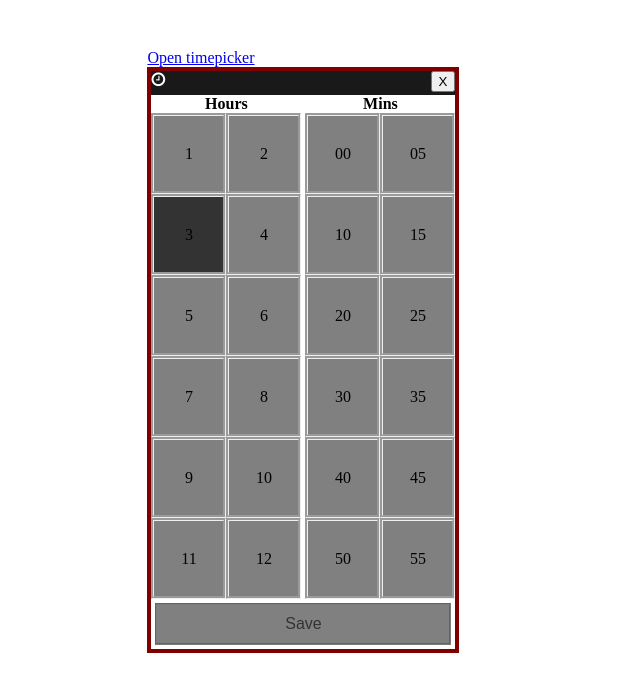
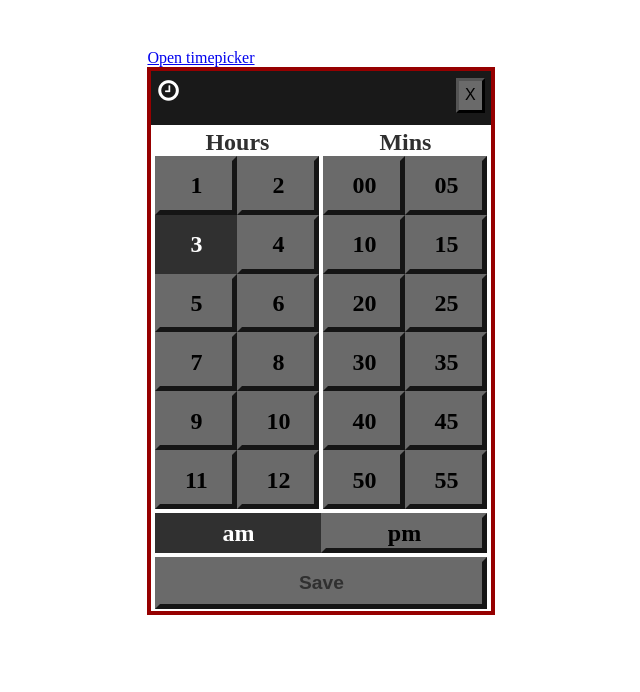
Before and after one commit to styx/calendar, a plain HTML site: page index.html in a window 1280 px wide. Both pictures are taken after a click on the link "Open timepicker". Shown: the whole page, without its empty margins (439-1079 px from the left). Drawn offline with Linux system fonts and the light colour scheme.

Commit message:
Styling for view

```diff
--- a/css/index.css
+++ b/css/index.css
@@ -1,3 +1,10 @@
+:root {
+  --light-grey:#6A6A6A;
+  --dark-grey: #303030;
+  --base-red: #960000;
+  --base-green: #007800;
+}
+
 .main {
   align-items: center;
   display: flex;
@@ -11,31 +18,46 @@
 }
 
 .ztimep {
-  border: 4px maroon solid;
+  border: 4px var(--base-red) solid;
   display: none;
   position: absolute;
   z-index: 1000;
+  width: 340px;
+  height: 540px;
+  background: white;
+}
+
+.ztimep .ztimep-controls {
+  height: 100%;
 }
 
 .ztimep-save {
-  background-color: darkgreen;
-  border-style: groove;
+  background-color: var(--base-green);
+  border-color: var(--base-green);
+  border-style: outset;
+  border-width: 5px;
   color: white;
   font-size: 1rem;
   padding-bottom: 10px;
   padding-top: 10px;
   text-align: center;
   width: 100%;
+  font-weight: bold;
+  font-size: 120%;
 }
 
 .ztimep-save-wrapper {
-  padding: 4px;
+  padding-right: 4px;
+  padding-bottom: 4px;
+  padding-left: 4px;
+  height: 10%;
 }
 
 .ztimep-save:disabled,
 .ztimep-save[disabled]{
-  background-color: gray;
-  color: #333;
+  background-color: var(--light-grey);
+  border-color: var(--light-grey);
+  color: var(--dark-grey);
 }
 
 /* Header */
@@ -43,50 +65,84 @@
   background-color: #191919;
   clear: both;
   width: 100%;
-  height: 24px;
+  height: 10%;
 }
 
 .ztimep-header .fa-clock-o {
   color: white;
+  float: left;
+  margin: 2%;
+  font-size: 150%;
 }
 
 .ztimep-header-label {
   color: white;
   float: left;
+  margin: 1%;
+  font-weight: bold;
+  font-size: 190%;
+}
+
+.table-title {
+  font-size: 150%;
+  color: var(--dark-grey)
 }
 
 .ztimep-header-input {
   display: none;
   float: left;
+  margin: 1%;
+  height: 65%;
+  font-size: 90%;
+  width: 30%;
 }
 
 .ztimep-close {
   float: right;
+  margin: 2%;
+  height: 65%;
+  border-style: outset;
+  border-width: 3px;
+  background: var(--light-grey);
+  font-size: 100%;
 }
 
 /* Table */
 .ztimep-table {
   table-layout: fixed;
-  width: 304px;
+  padding: 4px;
+  width: 100%;
+  height: 80%;
+}
+
+@media (max-width: 420px) {
+  .ztimep-table {
+    height: 76%;
+  }
 }
 
 .ztimep-table thead {
   font-weight: bold;
   text-align: center;
+  font-size: 100%;
 }
 
 .ztimep-table tbody td {
   padding: 0;
   text-align: center;
-  width: 75px;
-  height: 75px;
+  font-weight: bold;
   position: relative;
-  border-style: groove;
-  background-color: grey;
+  border-style: outset;
+  border-width: 5px;
+  border-color: var(--light-grey);
+  background-color: var(--light-grey);
+  font-size: 150%;
 }
 
 .ztimep-table tbody tr .active {
-  background-color: #333;
+  background-color: var(--dark-grey);
+  color: white;
+  border-style: unset;
 }
 
 .ztimep-table tbody td div {
@@ -101,3 +157,17 @@
   border-style: none;
   background-color: white;
 }
+
+.ztimep-table .ztimep-table-horizontal-splitter {
+  height: 4px;
+  border-style: none;
+  background-color: white;
+}
+
+.ztimep-table .ztimep-table-am {
+  height: 30px;
+}
+
+.ztimep-table .ztimep-table-pm {
+  height: 30px;
+}
--- a/index.html
+++ b/index.html
@@ -2,6 +2,7 @@
 <html lang="en" dir="ltr">
   <head>
     <meta charset="utf-8">
+    <meta name="viewport" content="width=device-width, initial-scale=1">
     <title>Calendar</title>
     <link href="./css/index.css" rel="stylesheet" media="all">
     <link href="./css/font-awesome.css" rel="stylesheet" media="all"/>
--- a/index.js
+++ b/index.js
@@ -2,7 +2,7 @@
   $('#open-timepicker').ztimep({
     hour: '3',
     ampm: 'am',
-    duration: true,
+    duration: false,
     clickEvents: {
       onSave: function(h, m, ampm) {
         console.log(h, ':', m, ampm);
--- a/timepicker.js
+++ b/timepicker.js
@@ -16,6 +16,7 @@
   var ztimepTemplate =
   "<div class='ztimep-controls'>" +
     "<div class='ztimep-header'>" +
+      "<i class='fa fa-clock-o' aria-hidden='true'></i>" +
       "<div class='ztimep-header-label'>" +
         "<%= saveEnabled ? hour + ':' + min + (inNormalMode ? (' ' + ampm) : '') : '' %>" +
       "</div>" +
@@ -23,15 +24,14 @@
       "<button class='ztimep-close'>" +
         "X" +
       "</button>"+
-      "<i class='fa fa-clock-o' aria-hidden='true'></i>" +
     "</div>" +
     "<table class='ztimep-table' border='0' cellspacing='0' cellpadding='0'>" +
       "<thead>" +
           "<tr class='ztimep-table-header'>" +
-            "<td colspan='2'>Hours</td>" +
+            "<td class='table-title' colspan='2'>Hours</td>" +
             "<td class='ztimep-table-vertical-splitter'></td>" +
             "<td class='ztimep-table-vertical-splitter'></td>" +
-            "<td colspan='2'>Mins</td>" +
+            "<td class='table-title' colspan='2'>Mins</td>" +
           "</tr>" +
       "</thead>" +
       "<tbody>" +
@@ -84,6 +84,7 @@
           "<td class='ztimep-table-min <%= min === '55' ? 'active' : '' %>'><div>55</div></td>" +
         "</tr>" +
         "<% if (inNormalMode) {%>" +
+          "<tr class='ztimep-table-horizontal-splitter'></tr>" +
           "<tr class='ztimep-table-ampm'>" +
             "<td colspan='3' class='ztimep-table-am <%= ampm === 'am' ? 'active' : '' %>'><div>am</div></td>" +
             "<td colspan='3' class='ztimep-table-pm <%= ampm === 'pm' ? 'active' : '' %>'><div>pm</div></td>" +
@@ -119,6 +120,7 @@
       headerLabel: 'ztimep-header-label',
       selectAm: 'ztimep-table-am',
       selectPm: 'ztimep-table-pm',
+      modal: 'ztimep-controls',
     },
   };
 
@@ -158,8 +160,8 @@
 
     this.calendarContainer = $('.ztimep', this.element);
 
+    this.render();
     this.bindEvents();
-    this.render();
   }
 
   ZTimeP.prototype.bindEvents = function () {
@@ -184,6 +186,8 @@
       .off(onClickEventName, '.' + targets.close)
       .off('focusout.ztimep', '.' + targets.headerInput);
 
+    $(document).off('keydown.ztimep');
+
     data = {
       context: this
     };
@@ -198,7 +202,20 @@
       .on(onClickEventName, '.' + targets.selectPm, data, this.selectAmPm)
       .on(onClickEventName, '.' + targets.close, data, this.close)
       .on('focusout.ztimep', '.' + targets.headerInput, data, this.outOfManualMode);
-  };
+
+    $(document).on('keydown.ztimep', data, this.keyevent);
+ };
+
+  ZTimeP.prototype.keyevent = function (event) {
+    var ctx = event.data.context;
+    if (event.keyCode == 27) {
+      ctx.close(event);
+    } else if (event.keyCode == 13) {
+      if (ctx.hour && ctx.min && ctx.ampm) {
+        ctx.save(event);
+      }
+    }
+  }
 
   ZTimeP.prototype.render = function () {
     var hour24 = (parseInt(this.hour) || 0) + (this.ampm === 'pm' ? 12 : 0);
@@ -212,14 +229,21 @@
       inNormalMode: !this.options.duration,
     };
 
-    console.log(data);
-
     this.calendarContainer.empty();
     this.calendarContainer.html(this.compiledZTimePTemplate(data));
   };
 
   ZTimeP.prototype.open = function (event) {
-    var ctx = event.data.context;
+    var ctx = event.data.context
+    if( /Android|webOS|iPhone|iPad|iPod|BlackBerry|IEMobile|Opera Mini/i.test(navigator.userAgent) ) {
+      $(ctx.calendarContainer).css({
+        width: window.innerWidth - 8,
+        height: window.innerHeight - 8,
+        position: "fixed",
+        bottom: 0,
+        left: 0
+      });
+    }
     ctx.calendarContainer.show();
   };
 
```
